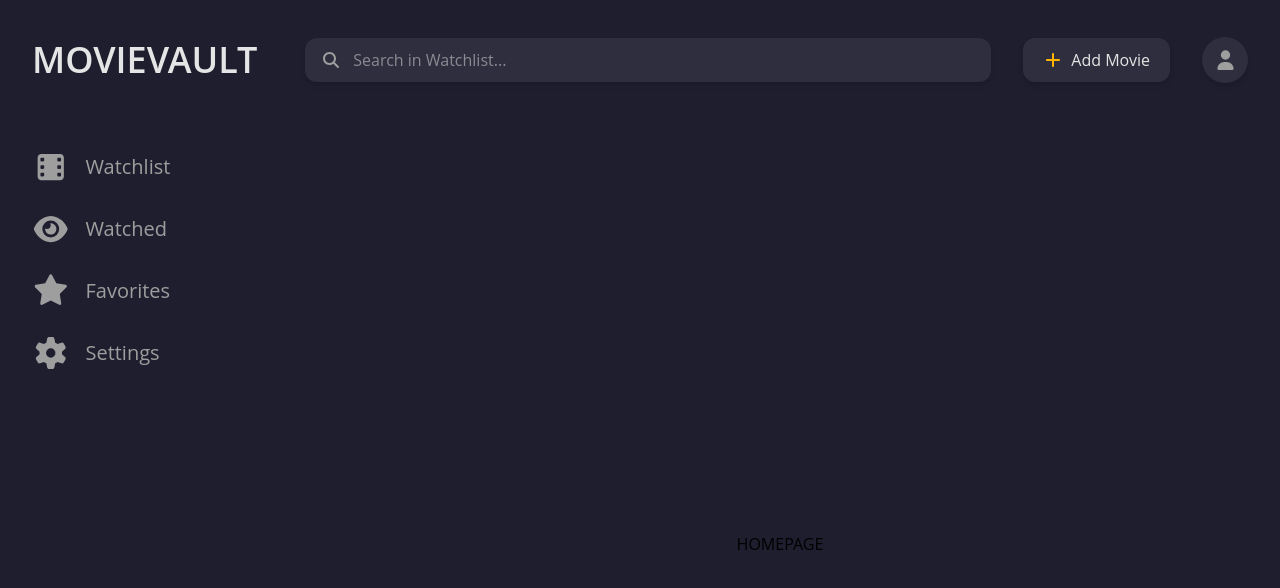
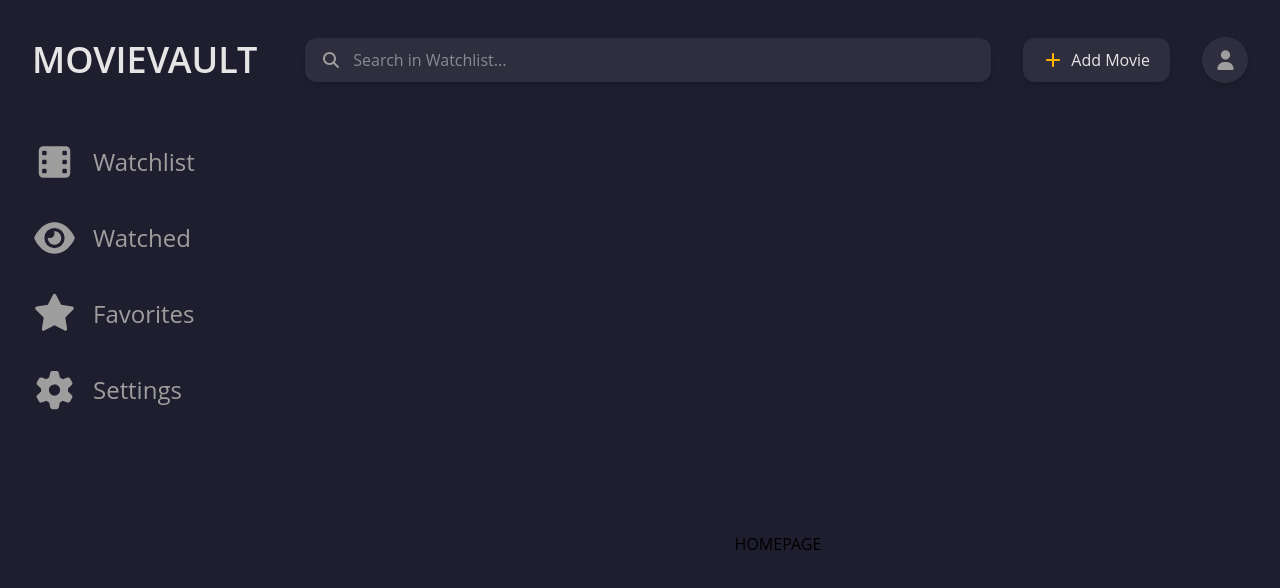
Before and after one commit to soultenser/movievault, a React (Vite) app: page / in a window 1280 px wide. Shown: the top 588 px of the page. Built offline with nearby package versions, Linux system fonts and the light colour scheme; no server answers.

Commit message:
minor fixes in layout

```diff
--- a/src/App.jsx
+++ b/src/App.jsx
@@ -9,7 +9,7 @@ function App() {
 				<Header />
 			<div className="font-display md:flex">
 				<Navbar />
-				<main className="h-auto w-full md:mt-20 lg:ml-78 md:ml-45 md:mr-8 mb-20 bg-primary">
+				<main className="h-auto w-full md:mt-20 lg:ml-77 md:ml-35 md:mr-8 mb-20 bg-primary">
 					<Outlet />
 				</main>
 			</div>
--- a/src/components/Navbar.jsx
+++ b/src/components/Navbar.jsx
@@ -12,29 +12,29 @@ export default function Navbar()
     const { t } = useTranslation();
     return(
         <>
-        <nav className="bg-primary text-neutral hidden h-full md:block md:fixed top-30 left-0">
-            <ul className="hidden md:flex flex-col p-8 gap-8 text-xl lg:w-74">
+        <nav className="bg-primary text-neutral hidden h-full md:block md:fixed top-28 left-0">
+            <ul className="hidden md:flex flex-col p-8 gap-8 lg:gap-10 lg:text-2xl lg:w-74 lg:font-normal">
                 <li>
                     <Link to="/" className="focus:text-accent hover:text-accent flex lg:flex-row md:flex-col gap-2 lg:gap-4 items-center">
-                        <FontAwesomeIcon icon={faFilm} className="text-3xl"/>
+                        <FontAwesomeIcon icon={faFilm} className="text-3xl lg:text-4xl"/>
                         {t('watchlist')}
                     </Link>
                 </li>
                 <li>
                     <Link to="/watched" className="focus:text-accent hover:text-accent flex lg:flex-row md:flex-col gap-2 lg:gap-4 items-center">
-                        <FontAwesomeIcon icon={faEye} className="text-3xl" />
+                        <FontAwesomeIcon icon={faEye} className="text-3xl lg:text-4xl" />
                         {t('watched')}
                     </Link>
                 </li>
                 <li>
                     <Link to="/favorites" className="focus:text-accent hover:text-accent flex lg:flex-row md:flex-col gap-2 lg:gap-4  items-center">
-                        <FontAwesomeIcon icon={faStar} className="text-3xl" />
+                        <FontAwesomeIcon icon={faStar} className="text-3xl lg:text-4xl" />
                         {t('favorites')}
                     </Link>
                 </li>
                 <li>
                     <Link to="/settings" className="focus:text-accent hover:text-accent flex lg:flex-row md:flex-col gap-2 lg:gap-4  items-center">
-                        <FontAwesomeIcon icon={faGear} className="text-3xl" />
+                        <FontAwesomeIcon icon={faGear} className="text-3xl lg:text-4xl" />
                         {t('settings')}
                     </Link>
                 </li>
--- a/src/components/header/Header.jsx
+++ b/src/components/header/Header.jsx
@@ -14,7 +14,7 @@ export default function Header() {
     return (
         <header className="bg-primary p-8 pr-8 md:flex w-full">
             <div className="hidden md:flex h-30 pl-8 pr-8 justify-between w-full gap-8 items-center fixed top-0 left-0 bg-primary">
-                <Link to="/" className="text-clear text-3xl md:text-4xl font-semibold mr-4"> MOVIEVAULT </Link>
+                <Link to="/" className="text-clear text-3xl lg:text-4xl font-semibold lg:mr-4"> MOVIEVAULT </Link>
                 <SearchBar placeholder={t('search_placeholder')}/>
                 <AddMovieButton label={t('add_movie')} onClick={() => setModalOpen(true)}/>
                 <ProfileButton />
--- a/src/pages/MovieDetail.jsx
+++ b/src/pages/MovieDetail.jsx
@@ -94,7 +94,7 @@ export default function MovieDetail() {
           />
         )}
 
-        <div>
+        <div className="w-full">
           <p className="mb-4">{movie.overview}</p>
 
 		  <div className="w-full flex items-center gap-3 mb-1">
@@ -119,7 +119,7 @@ export default function MovieDetail() {
 		  </div>
 
 		  	<div className="mt-4 w-full mb-4">
-				<p className="text-md">{ t("genres") }</p>
+				<p className="text-sm">{ t("genres") }</p>
 				<div className="flex gap-2 mt-2 text-xs">
 					{movie.genres.map((genre) => {
 						return (
```
